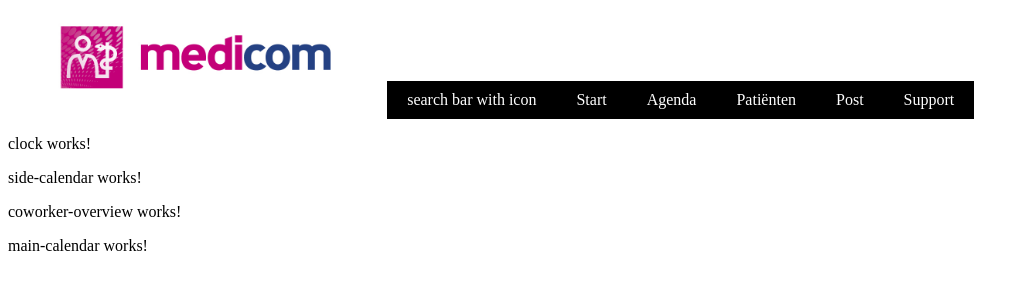
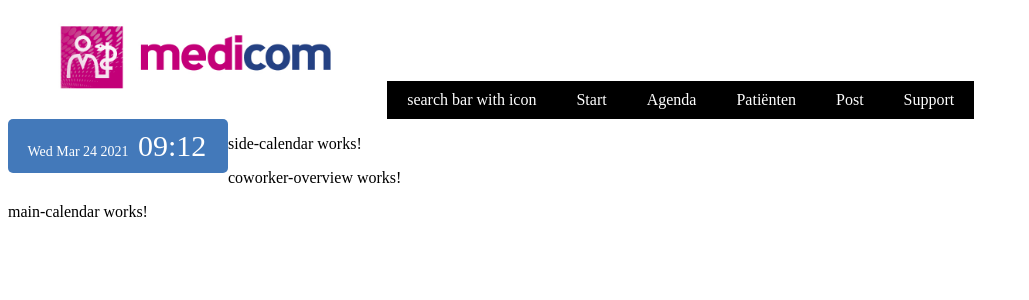
Before and after one commit to 310Lucas013/fe-pharma-partners-agenda, an Angular app: page /agenda in a window 1280 px wide. Shown: the top 300 px of the page, without its empty margins (0-1029 px from the left). Built offline with nearby package versions, Linux system fonts and the light colour scheme.

Commit message:
clock component

```diff
--- a/src/app/agenda/clock/clock.component.css
+++ b/src/app/agenda/clock/clock.component.css
@@ -0,0 +1,20 @@
+.clock {
+  background: #4379ba;
+  float:left;
+  border-radius: 5px;
+  color: white;
+  padding: 10px;
+  width: 200px;
+}
+
+.clock-date {
+  font-size: 14px;
+  display: inline-block;
+  width: 120px;
+  text-align: center;
+}
+
+.clock-time {
+  font-size: 30px;
+  width:80px;
+}
--- a/src/app/agenda/clock/clock.component.html
+++ b/src/app/agenda/clock/clock.component.html
@@ -1 +1,4 @@
-<p>clock works!</p>
+<div class="clock">
+  <label class="clock-date">{{currentDate}} </label>
+  <label class="clock-time">{{currentTime | date:'HH:mm'}}</label>
+</div>
--- a/src/app/agenda/clock/clock.component.ts
+++ b/src/app/agenda/clock/clock.component.ts
@@ -6,10 +6,14 @@ import { Component, OnInit } from '@angular/core';
   styleUrls: ['./clock.component.css']
 })
 export class ClockComponent implements OnInit {
+currentDate: string;
+currentTime: Date;
 
   constructor() { }
 
   ngOnInit(): void {
-  }
-
+    setInterval(() => {
+      this.currentDate = new Date().toDateString();
+      this.currentTime = new Date();
+    }, 1000);      }
 }
```
Also changed, not shown: 1 other file (tests, documents, lock files or other folders).
